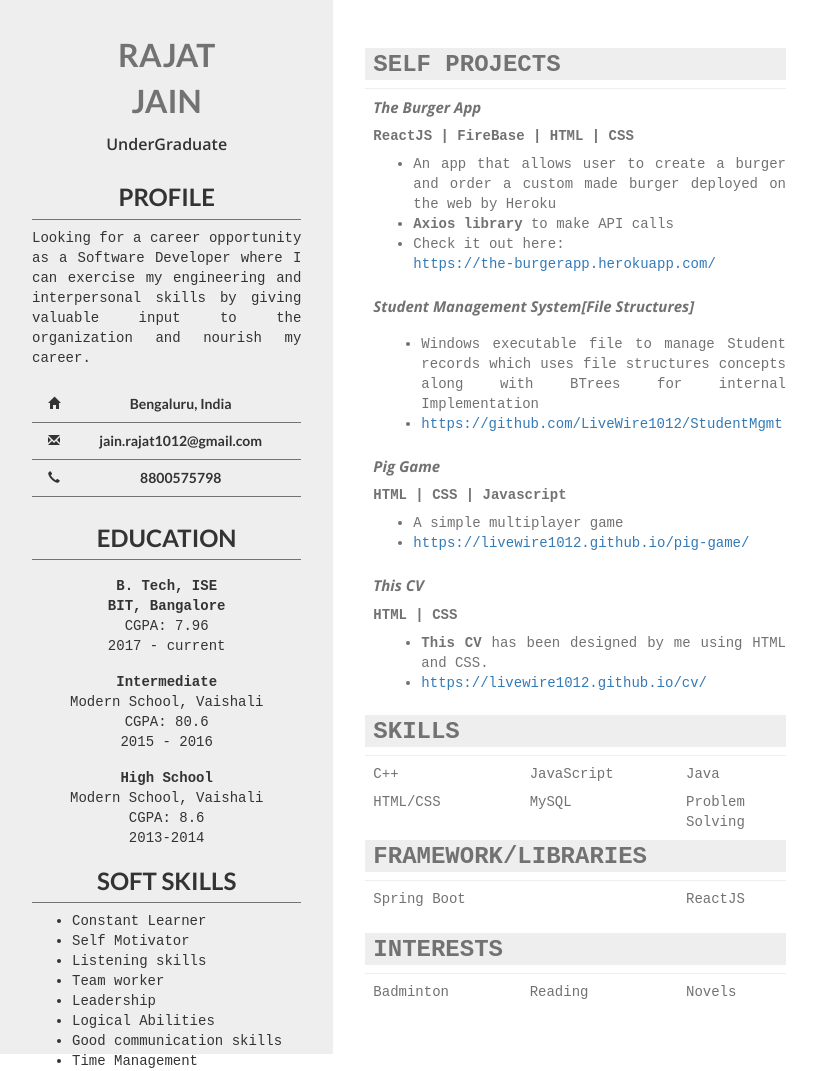
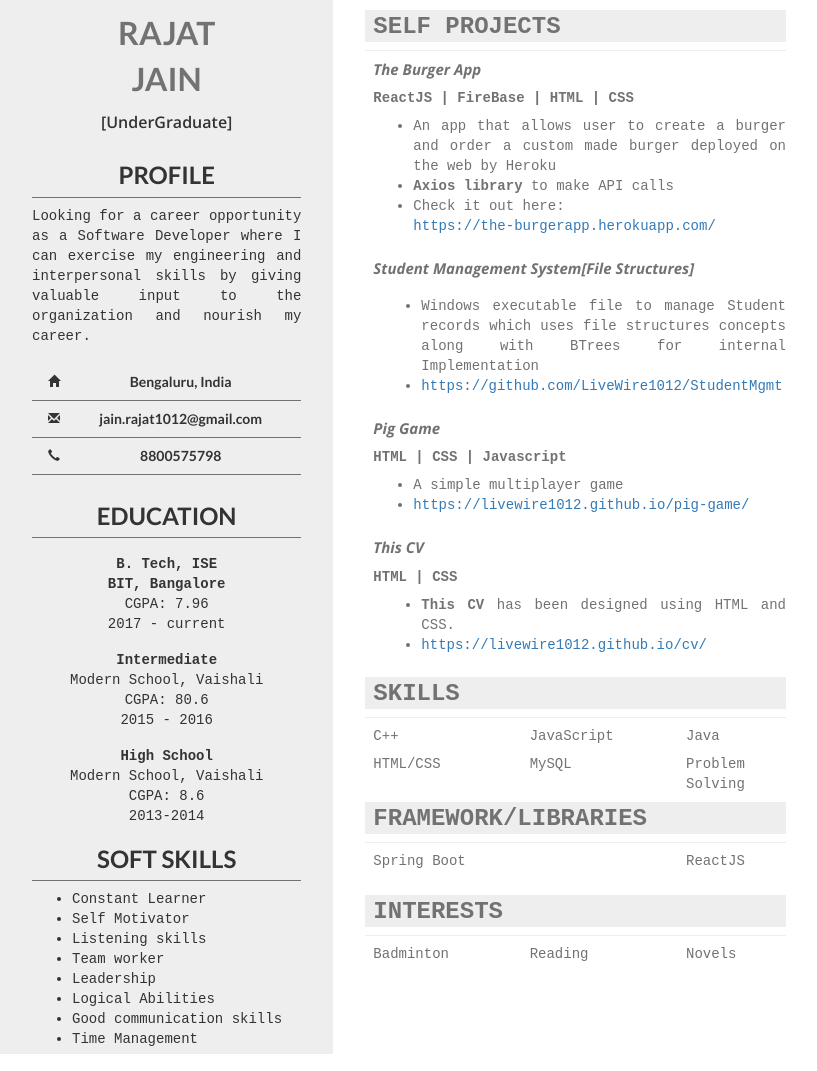
Before and after one commit to LiveWire1012/cv, a plain HTML site: page index.htm in a window 1280 px wide. Shown: the whole page, without its empty margins (0-817 px from the left). Drawn offline with nearby package versions, Linux system fonts and the light colour scheme.

Commit message:
top padding

```diff
--- a/css/main.css
+++ b/css/main.css
@@ -41,7 +41,7 @@ body {
 	height: 100%;
 	width: 53%;
 	margin-left: 32px;
-	padding-top: 48px;
+	padding-top: 10px;
 }
 
 .name {
@@ -49,7 +49,7 @@ body {
 	font-size: 32px;
 	font-family: "Courier New", Courier, "Lucida Sans Typewriter", "Lucida Typewriter", monospace;
 	font-weight: 400;
-	padding-top: 32px;
+	padding-top: 10px;
 	text-align: center;
 }
 
--- a/index.htm
+++ b/index.htm
@@ -16,7 +16,7 @@
 			<div class="firstname"><b>RAJAT</b></div>
 			<div class="lastname"><b>JAIN</b></div>
 		</div>
-		<div class="designation"><b>UnderGraduate</b></div>
+		<div class="designation"><b>[UnderGraduate]</b></div>
 
 		<div class="profile">
 			<div class="profile-header">PROFILE</div>
@@ -138,7 +138,7 @@
                     <div class="interests-content">
                         <div class="job-description">
                             <ul>
-                                <li><b>This CV</b> has been designed by me using HTML and CSS.</li>
+                                <li><b>This CV</b> has been designed using HTML and CSS.</li>
                                 <li><a href="https://livewire1012.github.io/cv/" target="_blank">https://livewire1012.github.io/cv/</a> </li>
                             </ul>
                         </div>
```
